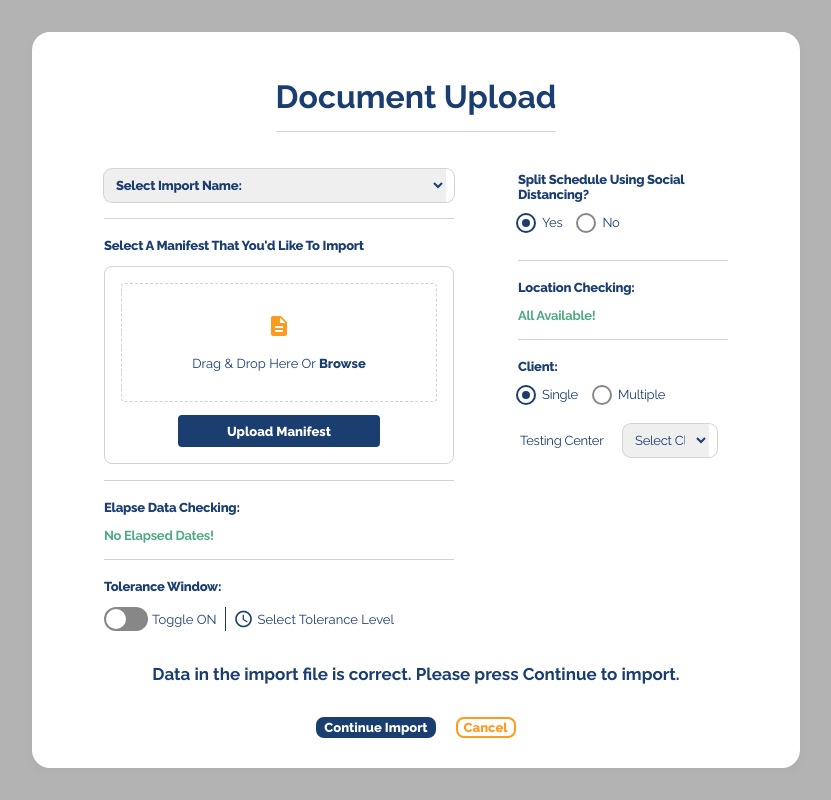
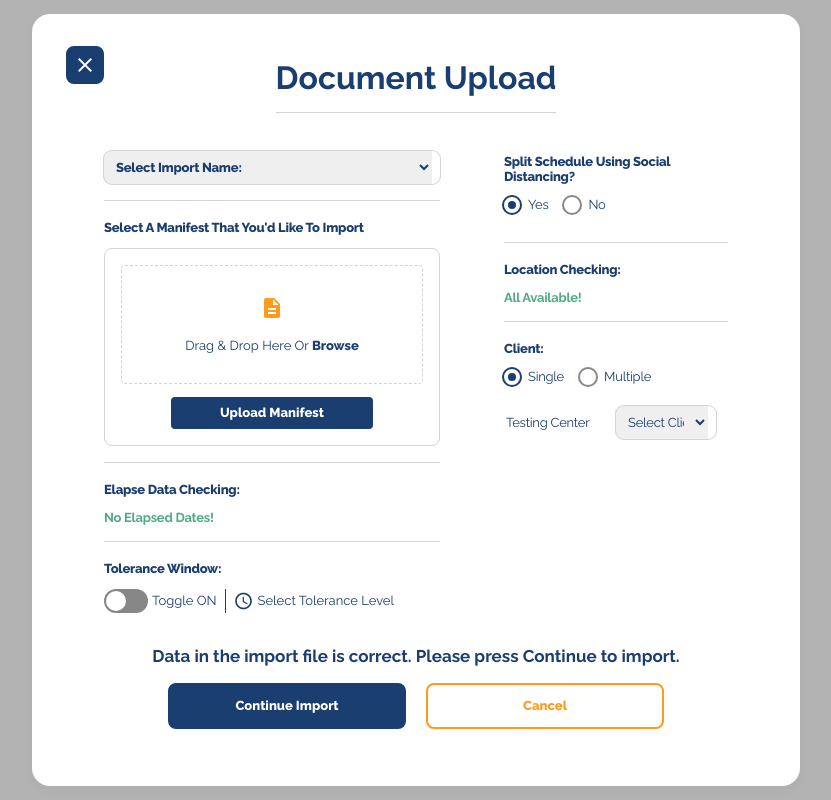
Before and after one commit to rosslibby/skyhop-assessment, a React (Create React App) app: page / in a window 1280 px wide. Shown: the whole page, without its empty margins (224-1055 px from the left). Built offline with nearby package versions, Linux system fonts and the light colour scheme.

Commit message:
fix styling for layout; add close button

```diff
--- a/src/components/card/card.module.css
+++ b/src/components/card/card.module.css
@@ -5,7 +5,7 @@
   box-sizing: border-box;
   color: var(--color--primary);
   display: grid;
-  grid-template-rows: 1fr auto 1fr;
+  grid-template-rows: 1fr auto 1.375fr;
   padding: 1.5rem;
   height: fit-content;
   width: 96vh;
@@ -14,6 +14,18 @@
 .header {
   display: flex;
   justify-content: center;
+  position: relative;
+}
+
+.closeButton {
+  align-items: center;
+  display: grid;
+  height: 2.375rem;
+  justify-content: center;
+  left: 0.625rem;
+  position: absolute;
+  top: 0.5rem;
+  width: 2.375rem;
 }
 
 .header h1 {
@@ -24,6 +36,7 @@
 
 .footer {
   display: grid;
+  grid-template-rows: repeat(2, max-content);
   justify-content: center;
 }
 
@@ -39,10 +52,15 @@
   margin: 0 auto;
 }
 
+.footerButton {
+  height: 2.875rem;
+  width: 14.875rem;
+}
+
 .body {
   display: grid;
   gap: 4rem;
-  grid-template-columns: 5fr 3fr;
+  grid-template-columns: 6fr 4fr;
   padding: 0 3rem;
 }
 
--- a/src/components/card/header.tsx
+++ b/src/components/card/header.tsx
@@ -1,11 +1,17 @@
 import { ReactNode } from 'react'
 import styles from './card.module.css'
+import { Button } from 'components/buttons'
 
 export default function Header({ children }: {
   children: ReactNode
 }) {
   return (
     <div className={styles.header}>
+      <Button onClick={() =>  null} className={styles.closeButton}>
+        <span className={`material-icons`}>
+          close
+        </span>
+      </Button>
       {children}
     </div>
   )
--- a/src/components/card/index.tsx
+++ b/src/components/card/index.tsx
@@ -40,10 +40,10 @@ export default function Card({
         )}
         <div className={styles.footerButtons}>
           {action && (
-            <Button onClick={action.onClick}>{action?.label}</Button>
+            <Button className={styles.footerButton} onClick={action.onClick}>{action?.label}</Button>
           )}
           {dismiss && (
-            <Button primary={false} onClick={dismiss.onClick}>{dismiss?.label}</Button>
+            <Button className={styles.footerButton} primary={false} onClick={dismiss.onClick}>{dismiss?.label}</Button>
           )}
         </div>
       </Footer>
```
